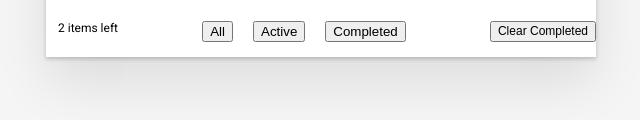
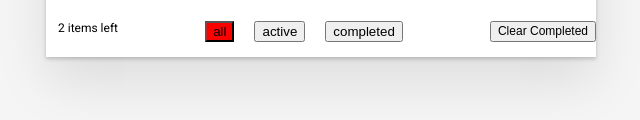
Before and after one commit to theAndrewCline/learning-react-without-react, a plain HTML site: page index.html in a window 1280 px wide. Shown: the part 304-424 px from the top of the page, 319-959 px from the left. Drawn offline with Linux system fonts and the light colour scheme.

Commit message:
added styling for active filter and moved rendering logic out for the filter buttons out of render method

```diff
--- a/App.js
+++ b/App.js
@@ -98,6 +98,15 @@ export class App {
       : `${completed} items left`
   }
 
+  filterBtnState(state) {
+    let classNames = `filter-${state} filter-btn `
+    classNames += (state === this.state.filter)
+      ? 'filter-btn--active'
+      : ''
+
+    return classNames
+  }
+
   render() {
     return `
       <h1 class="app-title">todos</h1>
@@ -123,9 +132,11 @@ export class App {
             ${this.completed()}
           </span>
           <div class="todos-filter">
-            <button class="filter-all filter-btn">All</button>
-            <button class="filter-active filter-btn">Active</button>
-            <button class="filter-completed filter-btn">Completed</button>
+            ${['all', 'active', 'completed'].map(state => (`
+              <button class="${this.filterBtnState(state)}">
+                ${state}
+              </button>`
+            )).join('')}
           </div>
           <button class="clear-completed">
             Clear Completed
@@ -149,7 +160,10 @@ export class App {
    * because we don't have a vdom we
    * and are blowing away the whole app and rebuilding
    * we must reapply all of the event listeners
-   * this is terrible but a vdom takes care of this problem for us
+   *
+   * this is terrible practice
+   * but for now we don't want to bother ourselves with this problem
+   * because we get it solved for free when using React or similar vdom library
    */
   addEventListeners() {
     const addTodoBtn = this.container.querySelector('.add-todo')
--- a/styles.css
+++ b/styles.css
@@ -87,6 +87,10 @@ html, body {
   margin: 0 10px;
 }
 
+.filter-btn--active {
+  background: red;
+}
+
 .clear-completed {
   font-size: 0.5em;
 }
```
